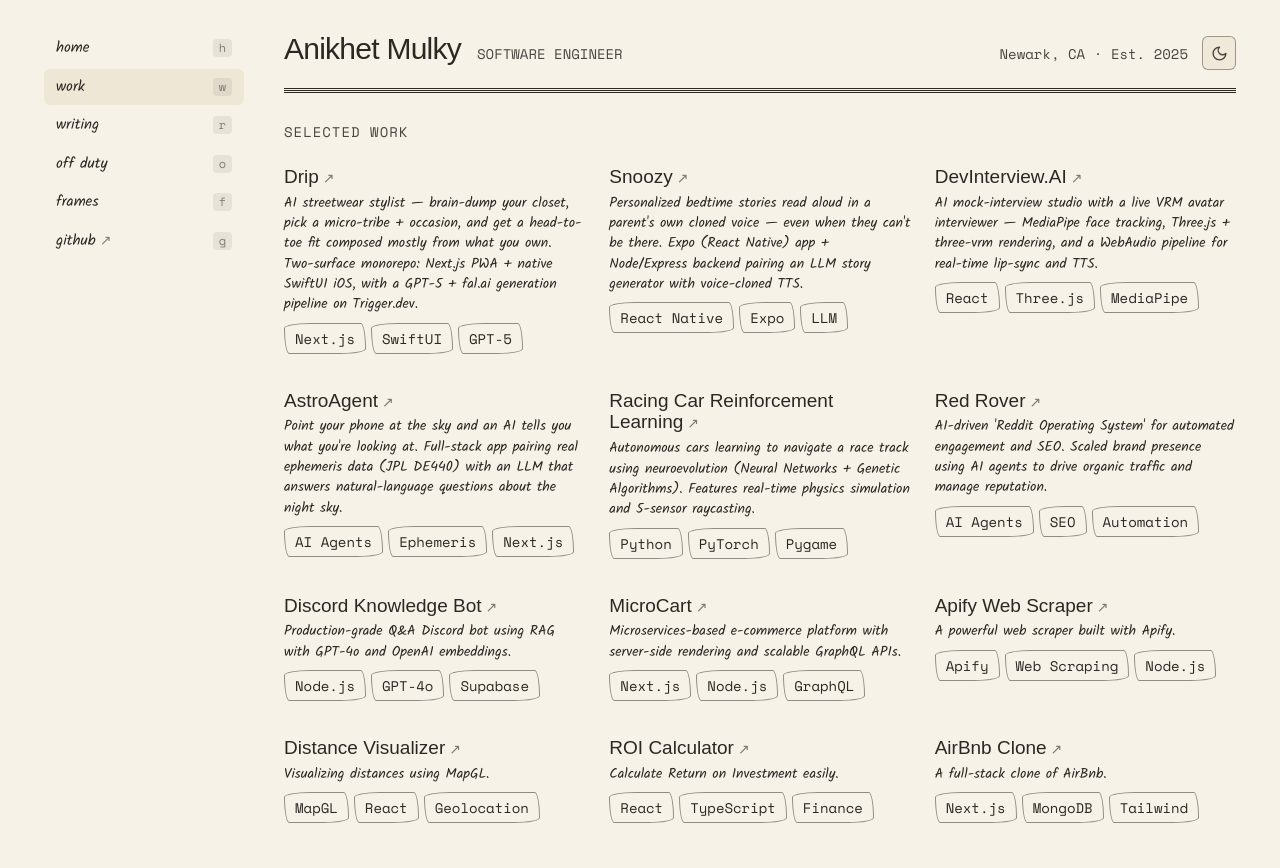
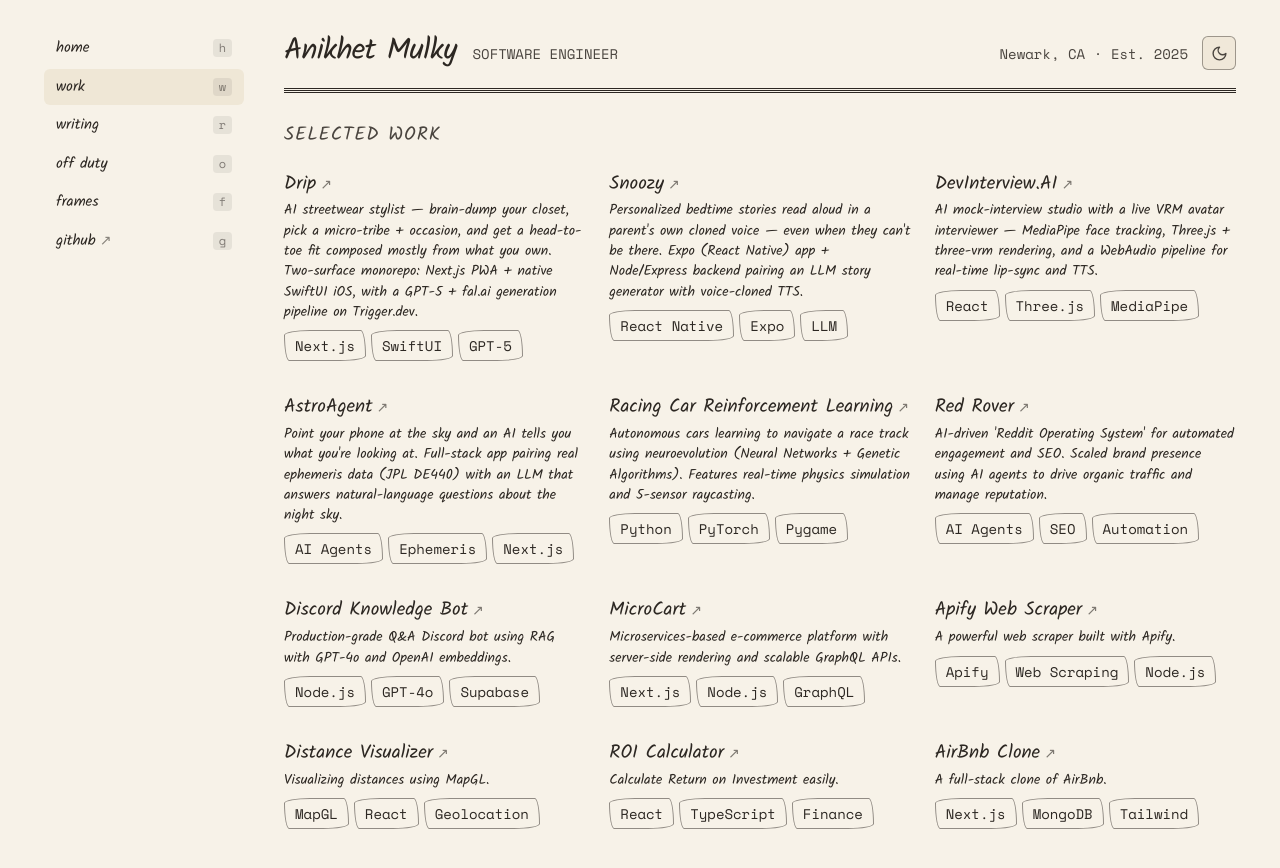
Before and after one commit to Anikhet/professional-portfolio, a Next.js app: page /work in a window 1280 px wide. Shown: the top 868 px of the page. Built offline with nearby package versions, Linux system fonts and the light colour scheme; a web font is replaced by a local one.

Commit message:
style(editorial): unify headings to Kalam at title size

```diff
--- a/src/app/globals.css
+++ b/src/app/globals.css
@@ -132,8 +132,9 @@
   color-scheme: dark;
 }
 
+/* Big titles share the BIO body face (Kalam) rather than the serif. */
 .editorial .ed-serif {
-  font-family: var(--font-caslon), Georgia, serif;
+  font-family: var(--font-kalam), "Comic Sans MS", cursive;
 }
 .editorial .ed-hand {
   font-family: var(--font-caveat), cursive;
@@ -143,6 +144,16 @@
   text-transform: none;
   letter-spacing: normal;
   font-size: var(--ed-fs-cap);
+  opacity: 0.85;
+}
+/* Section headers (BIO, SELECTED WORK, ON THE JOB, …) — the BIO body face,
+   so the big labels match the titles instead of the mono fine print. */
+.editorial .ed-heading {
+  font-family: var(--font-kalam), "Comic Sans MS", cursive;
+  text-transform: none;
+  letter-spacing: normal;
+  /* Same size as the big titles so headers and titles read as one scale. */
+  font-size: 19px;
   opacity: 0.85;
 }
 
--- a/src/components/editorial/editorial-column.tsx
+++ b/src/components/editorial/editorial-column.tsx
@@ -28,7 +28,7 @@
 }) {
   return (
     <div
-      className="ed-meta"
+      className="ed-heading"
       style={{
         borderBottom: "2px solid var(--ed-ink)",
         paddingBottom: 6,
--- a/src/components/editorial/frames-page.tsx
+++ b/src/components/editorial/frames-page.tsx
@@ -13,8 +13,8 @@
     <EditorialShell nav={nav} dateline={dateline} masthead={masthead}>
       <div style={{ marginTop: 28 }}>
         <div
-          className="ed-meta"
-          style={{ marginBottom: 18, fontSize: "var(--ed-fs-cap)", letterSpacing: "1px" }}
+          className="ed-heading"
+          style={{ marginBottom: 18, letterSpacing: "1px" }}
         >
           FRAMES
         </div>
--- a/src/components/editorial/off-duty-page.tsx
+++ b/src/components/editorial/off-duty-page.tsx
@@ -11,12 +11,11 @@
 function Heading({ children, rule = true }: { children: string; rule?: boolean }) {
   return (
     <div
-      className="ed-meta"
+      className="ed-heading"
       style={{
         borderTop: rule ? "3px double var(--ed-ink)" : "none",
         paddingTop: rule ? 10 : 0,
         marginBottom: 18,
-        fontSize: "var(--ed-fs-cap)",
         letterSpacing: "1px",
       }}
     >
--- a/src/components/editorial/selected-work.tsx
+++ b/src/components/editorial/selected-work.tsx
@@ -56,10 +56,9 @@
 function WorkHeading({ children }: { children: string }) {
   return (
     <div
-      className="ed-meta"
+      className="ed-heading"
       style={{
         marginBottom: 16,
-        fontSize: "var(--ed-fs-cap)",
         letterSpacing: "1px",
       }}
     >
--- a/src/components/editorial/writing-page.tsx
+++ b/src/components/editorial/writing-page.tsx
@@ -11,8 +11,8 @@
 function Heading({ children }: { children: string }) {
   return (
     <div
-      className="ed-meta"
-      style={{ borderTop: "3px double var(--ed-ink)", paddingTop: 10, marginBottom: 20, fontSize: "var(--ed-fs-cap)", letterSpacing: "3px" }}
+      className="ed-heading"
+      style={{ borderTop: "3px double var(--ed-ink)", paddingTop: 10, marginBottom: 20, letterSpacing: "1px" }}
     >
       {children}
     </div>
```
